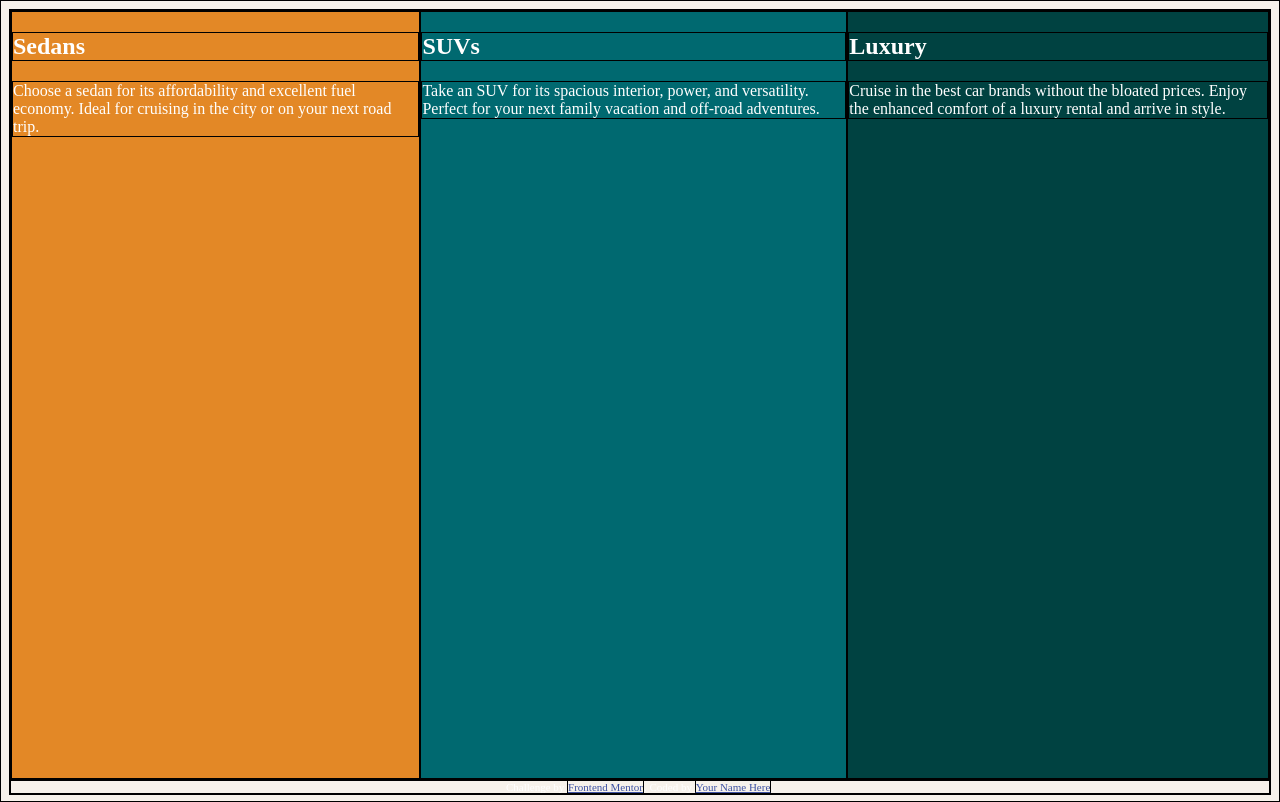
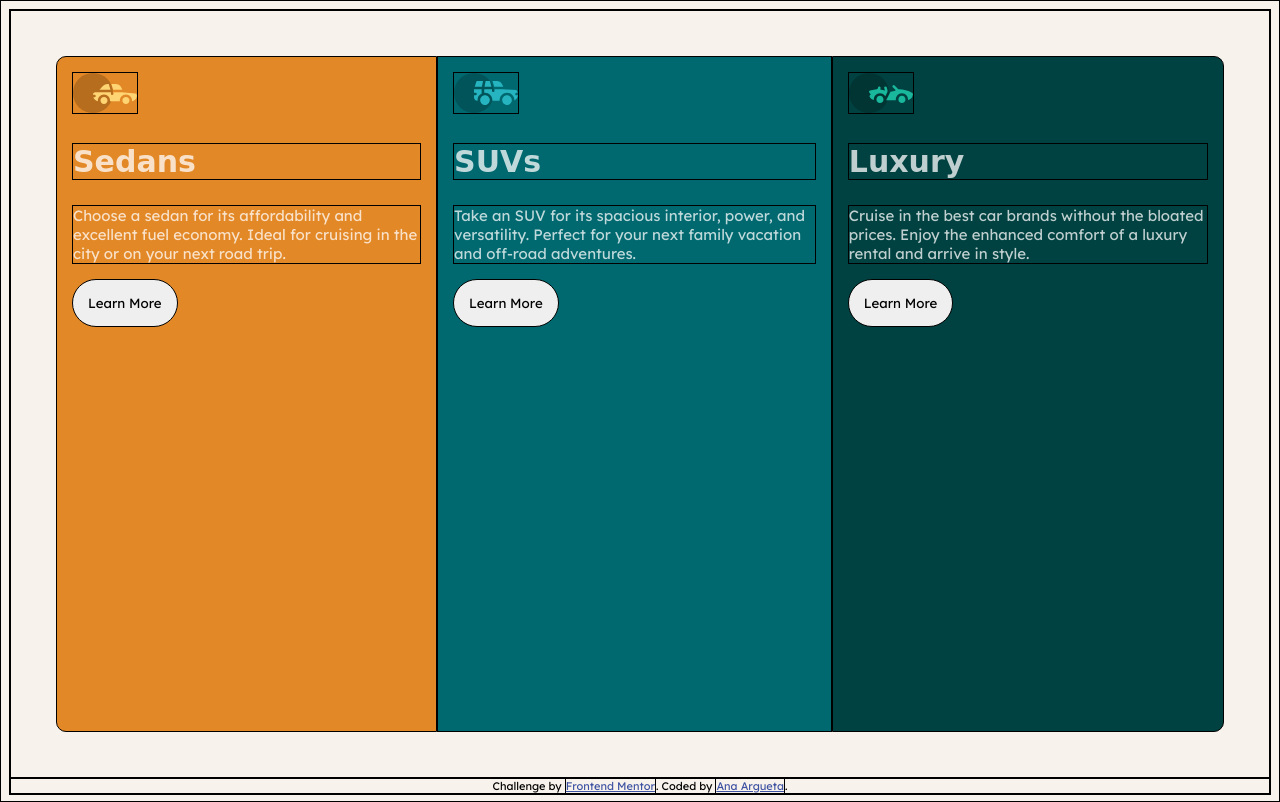
Before and after one commit to anaargueta10/tres-columnas, a plain HTML site: page index.html in a window 1280 px wide. Drawn offline with Linux system fonts and the light colour scheme.

Commit message:
Agregue fuentes, botones e iconos

```diff
--- a/index.html
+++ b/index.html
@@ -8,36 +8,45 @@
   <link rel="stylesheet" href="./style.css">
   <title>Frontend Mentor | 3-column preview card component</title>
 
+  <link href="https://fonts.googleapis.com/css2?family=Indie+Flower&family=Lexend+Deca&display=swap" rel="stylesheet">
+  <link href="https://fonts.googleapis.com/css2?family=Indie+Flower&family=Lexend+Deca:wght@700&display=swap" rel="stylesheet">
+
 </head>
 <body>
 
   <section id="cars">
     <article id="sedan">
+      <img src="./images/icon-sedans.svg" alt="Sedan's icon">
       <h2>Sedans</h2>
       <p>
         Choose a sedan for its affordability and excellent fuel economy. Ideal for cruising in the city
         or on your next road trip.
       </p>
+      <input type="button" value="Learn More">
     </article>
     <article id="suvs">
+      <img src="./images/icon-suvs.svg" alt="SUV's icon">
       <h2>SUVs</h2>
       <p>
         Take an SUV for its spacious interior, power, and versatility. Perfect for your next family vacation
         and off-road adventures.
       </p>
+      <input type="button" value="Learn More">
     </article>
     <article id="luxury">
+      <img src="./images/icon-luxury.svg" alt="Luxury's icon">
       <h2>Luxury</h2>
       <p>
         Cruise in the best car brands without the bloated prices. Enjoy the enhanced comfort of a luxury
         rental and arrive in style.
       </p>
+      <input type="button" value="Learn More">
     </article>
   </section>
 
   <div class="attribution">
     Challenge by <a href="https://www.frontendmentor.io?ref=challenge" target="_blank">Frontend Mentor</a>.
-    Coded by <a href="#">Your Name Here</a>.
+    Coded by <a href="https://github.com/anaargueta10" target="_blank">Ana Argueta</a>.
   </div>
 </body>
 </html>
--- a/style.css
+++ b/style.css
@@ -1,10 +1,12 @@
 * {
     border: black solid 1px;
-    color: white;
+    color:  hsla(0, 0%, 100%, 0.75);
+    font-family: "Lexend Deca", sans-serif;
 }
 
 html{
     height: 100%;
+    font-size: 15px;
 }
 body{
     background-color: rgb(247, 242, 235);
@@ -14,13 +16,26 @@ body{
     justify-content: space-between;
 }
 
+h2{
+    font-family: 'Big Shoulders Display', cursive;
+    font-size: 2rem;
+}
+
 #cars {
     height: 100%;
     display: flex;
 }
 
+article{
+    padding: 1rem;
+    margin: 1rem;
+    margin: 3rem 0rem;
+}
+
 #sedan {
     background-color: hsl(31, 77%, 52%);
+    margin-left: 3rem;
+    border-radius: 10px 0px 0px 10px;
 }
 
 #suvs {
@@ -29,11 +44,26 @@ body{
 
 #luxury {
     background-color: hsl(179, 100%, 13%);
+    margin-right: 3rem;
+    border-radius: 0px 10px 10px 0px;
 }
 
-.attribution {
+input[type="button"]{
+    padding: 1rem;
+    color: black;
+    cursor: pointer;
+    border-radius: 30px;
+}
+
+input[type="button"]:hover{
+    background-color: inherit !important;
+    color: hsla(0, 0%, 100%, 0.75)
+}
+
+.attribution  {
     font-size: 11px;
     text-align: center;
+    color: black !important;
 }
 
     .attribution a {
```
